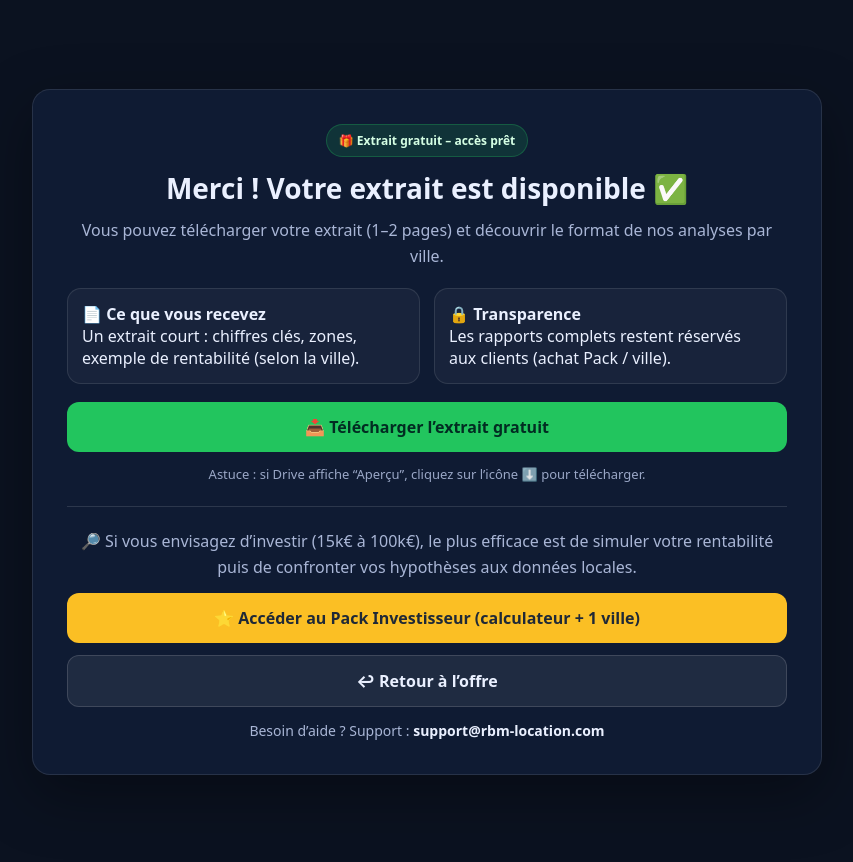
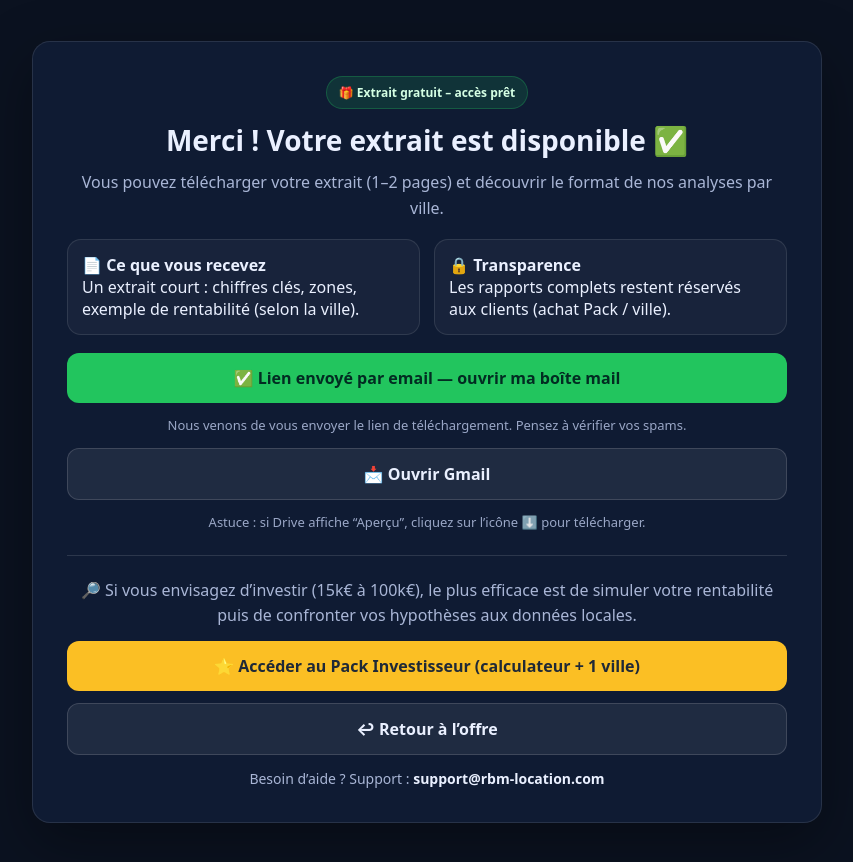
Before and after one commit to contact452/SITE-AUTOPARTAGE, a plain HTML site: page merci-extrait.html in a window 1280 px wide. Shown: the whole page, without its empty margins (213-1066 px from the left). Drawn offline with Linux system fonts and the light colour scheme.

Commit message:
Update merci-extrait.html

```diff
--- a/merci-extrait.html
+++ b/merci-extrait.html
@@ -126,9 +126,16 @@
     </div>
 
     <!-- Lien Drive dossier extraits -->
-    <a class="btn btn-primary" href="https://docs.google.com/forms/d/e/1FAIpQLSftg-deLg3kIL9aVesrBzp7oZ4DqMeeTWk14IWDcVXN93JK4g/viewform?usp=header" target="_blank" rel="noopener">
-      📥 Télécharger l’extrait gratuit
-    </a>
+    <a class="btn btn-primary" href="mailto:" onclick="return false;">
+  ✅ Lien envoyé par email — ouvrir ma boîte mail
+</a>
+<p class="small">
+  Nous venons de vous envoyer le lien de téléchargement. Pensez à vérifier vos spams.
+</p>
+<a class="btn btn-secondary" href="https://mail.google.com/" target="_blank" rel="noopener">
+  📩 Ouvrir Gmail
+</a>
+
 
     <p class="small">
       Astuce : si Drive affiche “Aperçu”, cliquez sur l’icône ⬇️ pour télécharger.
```
